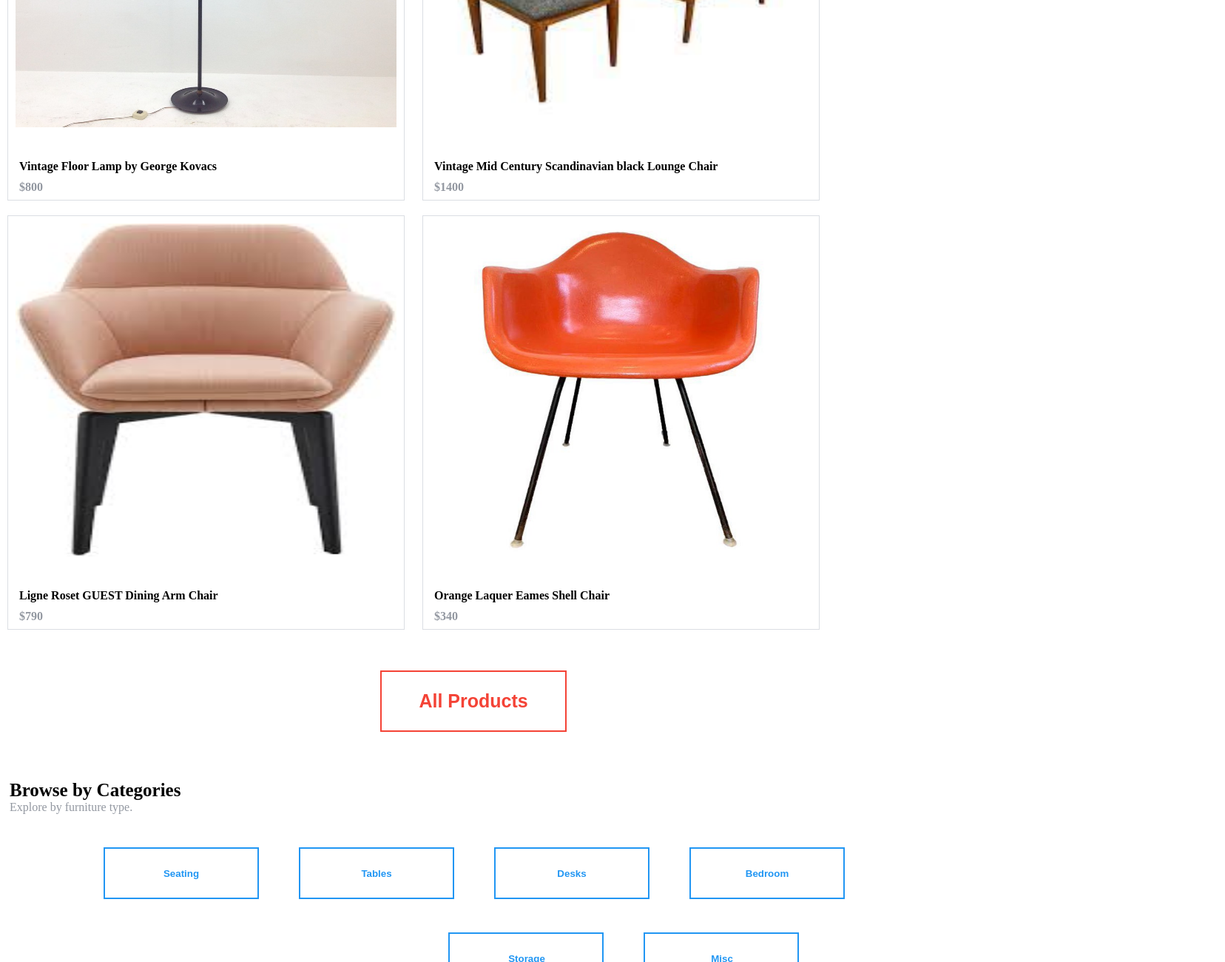
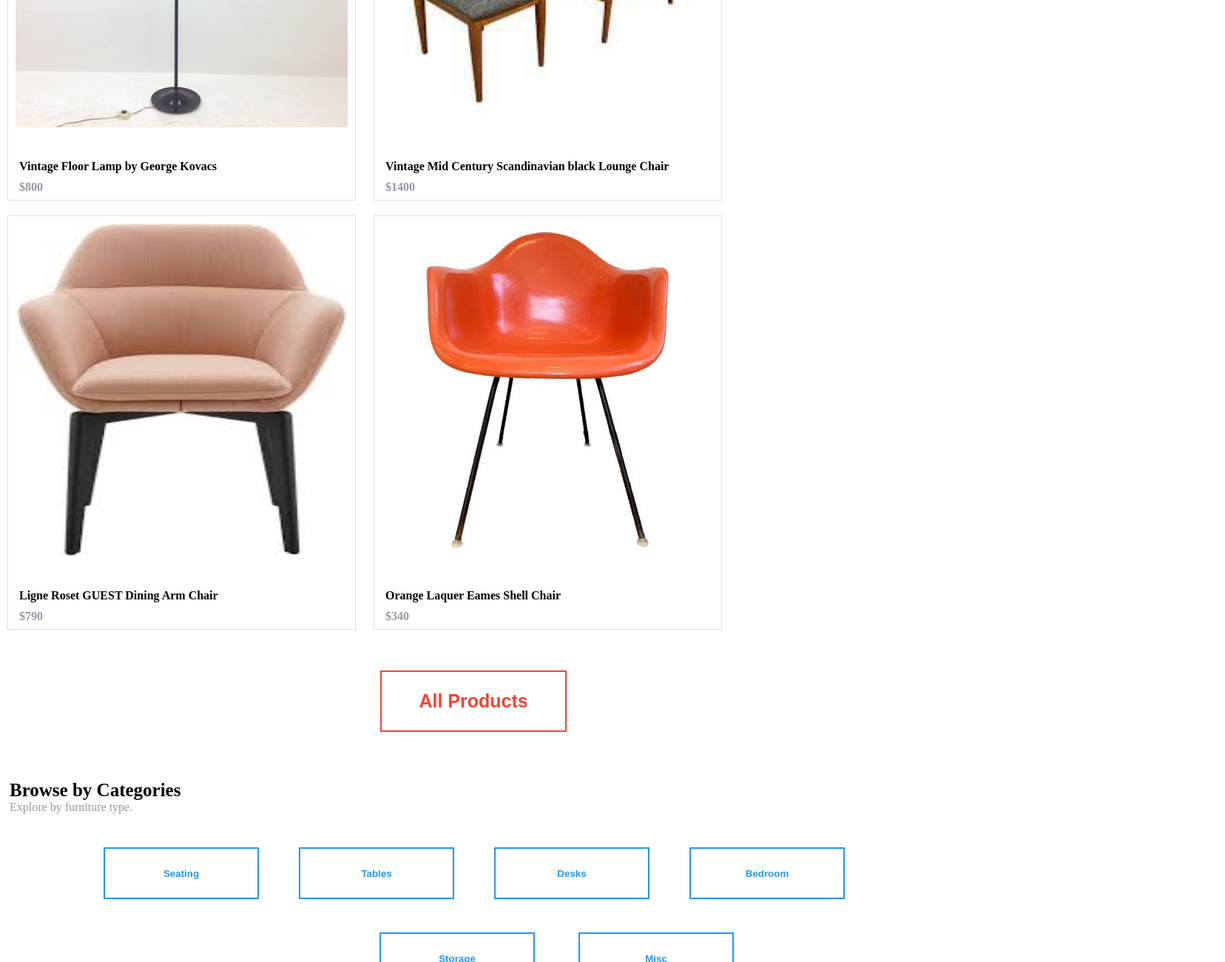
Before and after one commit to juka1994/Actividad1-BootCampBrive, a plain HTML site: page EjercicioMaquetar/index.html in a window 1280 px wide. Shown: the part 1500-2800 px from the top of the page at 74% size, 1656 px wide, since content can reach past the window. Drawn offline with Linux system fonts and the light colour scheme.

Commit message:
Corrección de boceto

```diff
--- a/css/style.css
+++ b/EjercicioMaquetar/css/style.css
@@ -99,7 +99,7 @@ main div:first-child{
 
 .product img{
     padding: 10px 10px 35px 10px;
-    width: 515px;
+    width: 449px;
     height: 450px;
 }
 
@@ -154,8 +154,8 @@ main div:first-child{
 }
 
 .categories-two{
-    width: 1100px;
-    margin: 0 556px;
+    width: 920px;
+    margin: 0 458px;
 }
 
 .categories-two button{
@@ -163,11 +163,11 @@ main div:first-child{
     background-color: white;
     width: 210px;
     height: 70px;
-    padding: 25px 68px 25px 70px;
+    padding: 25px 70px 25px 70px;
     color: #2196F3;
     font-weight: bold;
     margin-top: 45px;
-    margin-left: 50px;
+    margin-left: 55px;
 }
 
 .logo-footer{
```
Also changed, not shown: EjercicioMaquetar/image/landing.png (renamed from image/landing.png), EjercicioMaquetar/image/ligne-arm-chair.jpg (renamed from image/ligne-arm-chair.jpg), EjercicioMaquetar/image/mf-logo-black.svg (renamed from image/mf-logo-black.svg), EjercicioMaquetar/image/orange-chair.jpg (renamed from image/orange-chair.jpg), EjercicioMaquetar/image/paiting.jpg (renamed from image/paiting.jpg), EjercicioMaquetar/image/redes-sociales.png (renamed from image/redes-sociales.png), EjercicioMaquetar/image/shopping-cart.png (renamed from image/shopping-cart.png), EjercicioMaquetar/image/vintage-chair.jpg (renamed from image/vintage-chair.jpg), EjercicioMaquetar/image/vintage-floor-lamp.jpg (renamed from image/vintage-floor-lamp.jpg), EjercicioMaquetar/image/writing-desk.webp (renamed from image/writing-desk.webp), EjercicioMaquetar/index.html (renamed from index.html), EjercicioMaquetar/js/javascript.js (added).
